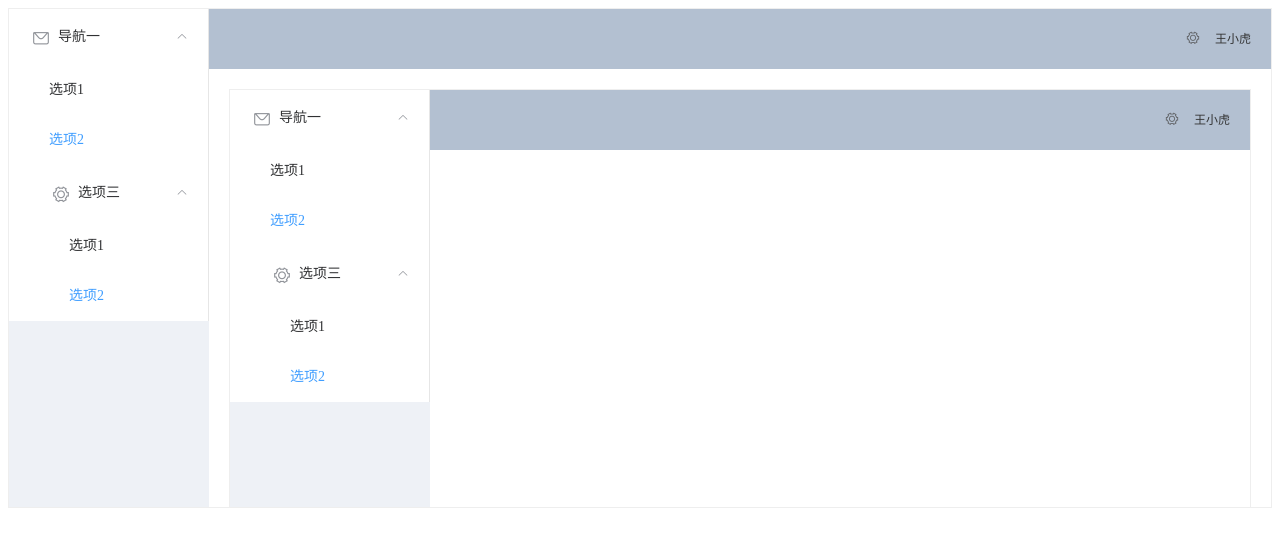
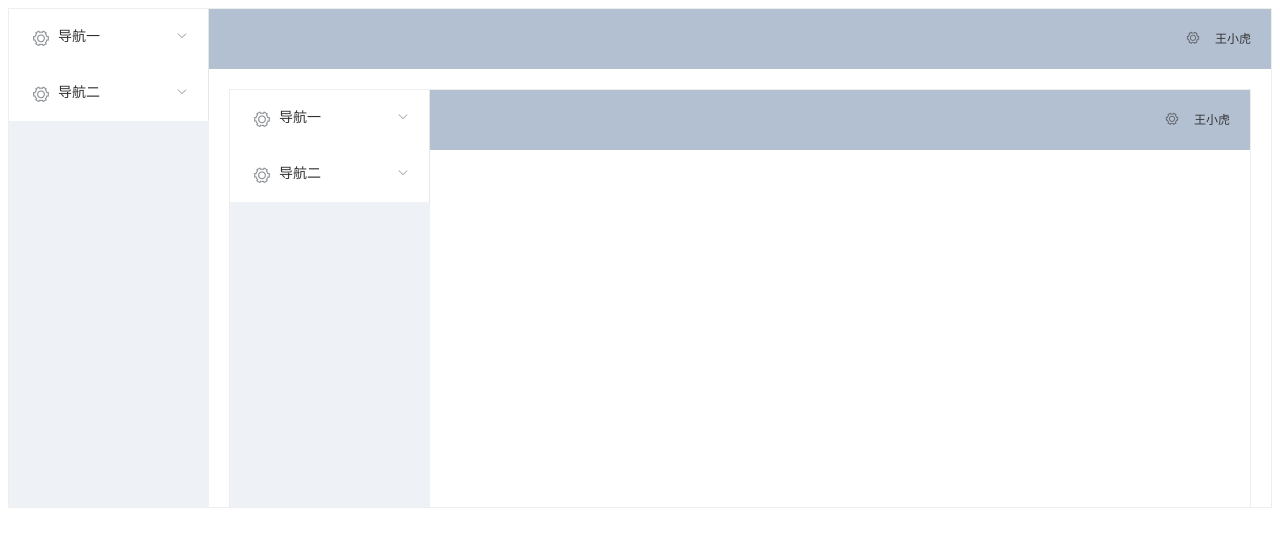
Before and after one commit to xuehuafeiwu1997/book-vue, a Vue app: page / in a window 1280 px wide. Shown: the top 546 px of the page. Built offline with nearby package versions, Linux system fonts and the light colour scheme.

Commit message:
动态读取路由

```diff
--- a/src/App.vue
+++ b/src/App.vue
@@ -2,17 +2,25 @@
   <div id="app">
     <el-container style="height: 500px; border: 1px solid #eee">
       <el-aside width="200px" style="background-color: rgb(238, 241, 246)">
-        <el-menu :default-openeds="['1', '3']" :default-active="'1-2'">
+<!--        <el-menu :default-openeds="['1', '3']" :default-active="'1-2'">-->
 
-          <el-submenu index="1">
-            <template slot="title"><i class="el-icon-message"></i>导航一</template>
-              <el-menu-item index="1-1">选项1</el-menu-item>
-              <el-menu-item index="1-2">选项2</el-menu-item>
-            <el-submenu index="1-3">
-              <template slot="title"><i class="el-icon-setting"></i>选项三</template>
-              <el-menu-item index="1-1">选项1</el-menu-item>
-              <el-menu-item index="1-2">选项2</el-menu-item>
-            </el-submenu>
+<!--          <el-submenu index="1">-->
+<!--            <template slot="title"><i class="el-icon-message"></i>导航一</template>-->
+<!--              <el-menu-item index="1-1">选项1</el-menu-item>-->
+<!--              <el-menu-item index="1-2">选项2</el-menu-item>-->
+<!--            <el-submenu index="1-3">-->
+<!--              <template slot="title"><i class="el-icon-setting"></i>选项三</template>-->
+<!--              <el-menu-item index="1-1">选项1</el-menu-item>-->
+<!--              <el-menu-item index="1-2">选项2</el-menu-item>-->
+<!--            </el-submenu>-->
+<!--          </el-submenu>-->
+<!--        </el-menu>-->
+        <el-menu>
+          <el-submenu v-for="(item,index) in $router.options.routes" :index="index+''">
+            <template slot="title"><i class="el-icon-setting"></i>{{item.name}}</template>
+            <el-menu-item v-for="item2 in item.children">
+              {{item2.name}}
+            </el-menu-item>
           </el-submenu>
         </el-menu>
       </el-aside>
--- a/src/router/index.js
+++ b/src/router/index.js
@@ -26,8 +26,8 @@ const routes = [
   {
     path: '/',
     name: '导航一',
-    component: App
-  },
+    component: App,
+    children:[
       {
         path: '/pageOne',
         name: '页面一',
@@ -37,7 +37,14 @@ const routes = [
         path: '/pageTwo',
         name: '页面二',
         component: PageTwo
+      }
+    ]
   },
+  {
+    path:'/navigation',
+    name:'导航二',
+    component: App,
+    children: [
       {
         path: '/pageThree',
         name: '页面三',
@@ -47,8 +54,9 @@ const routes = [
         path: '/pageFour',
         name: '页面四',
         component: PageFour
-  },
-
+      }
+    ]
+  }
 ]
 
 const router = new VueRouter({
```
Lines whose indentation alone changed are shown as unchanged.
